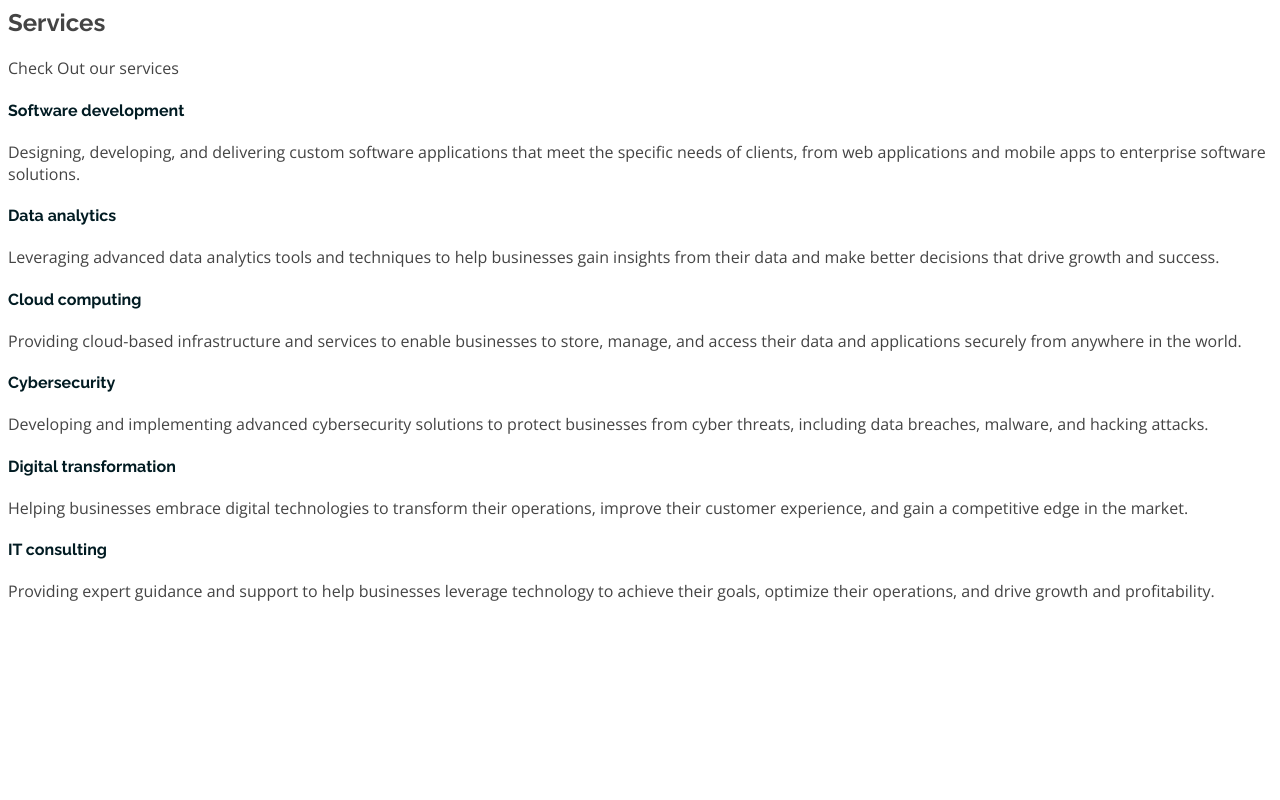
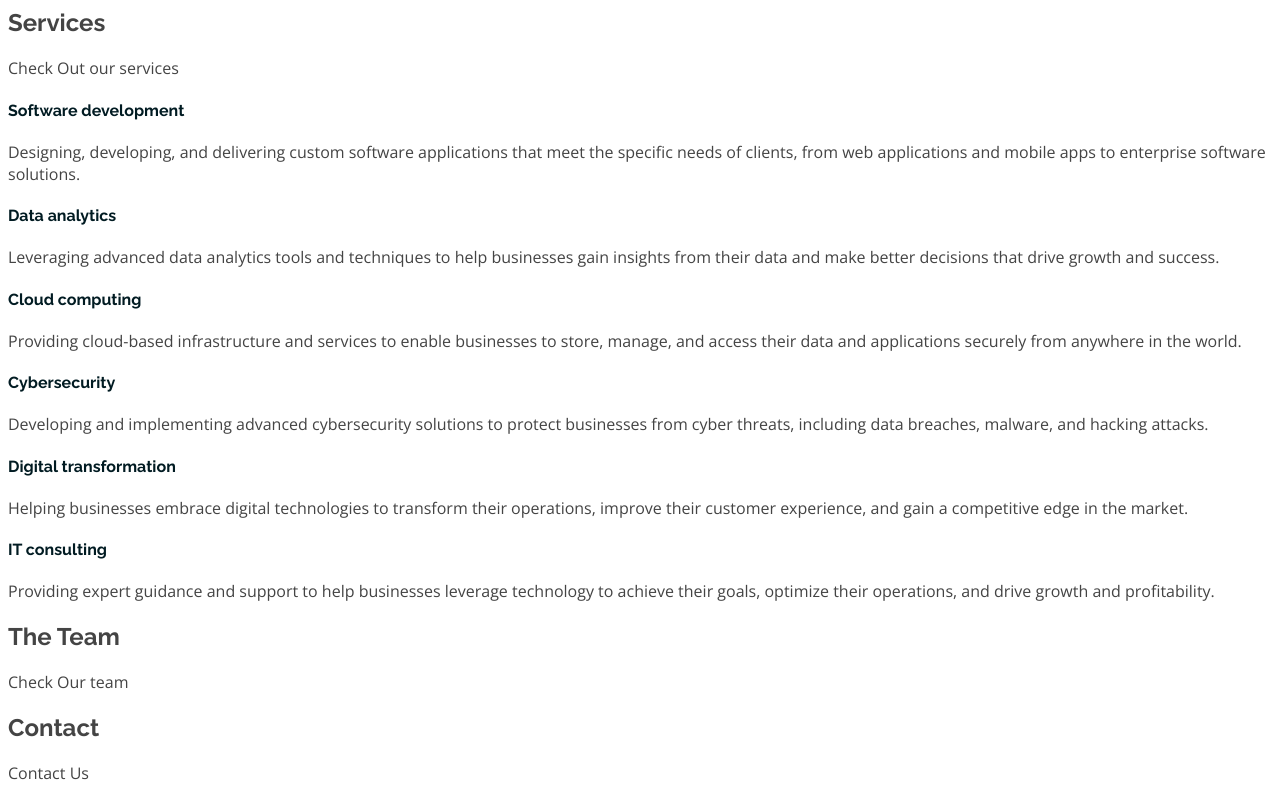
Before and after one commit to iamanduru/AnduruTech, a plain HTML site: page index.html in a window 1280 px wide. Shown: the part 5725-6525 px from the top of the page. Before the commit the page ends 6343 px from the top, so only its background shows below. Drawn offline with nearby package versions, Linux system fonts and the light colour scheme.

Commit message:
Contact Feature Added

```diff
--- a/index.html
+++ b/index.html
@@ -296,6 +296,43 @@
 
                 </div>
             </section><!--End of Services Section-->
-        </main>
+            <!--Testimonials-->
+            <!--Portfolio-->
+
+            <!--The Team-->
+            <section id="team" class="team section-bg">
+                <div class="container" data-aos="fade-up">
+
+                    <div class="section-title">
+                        <h2>The Team</h2>
+                        <p>Check Our team</p>
+                    </div>
+                </div>
+            </section>
+
+
+            <!--Contact section-->
+            <section id="contact" class="contact">
+                <div class="container" data-aos="fade-up">
+
+                    <div class="section-title">
+                        <h2>Contact</h2>
+                        <p>Contact Us</p>
+                    </div>
+
+                    <div class="row">
+
+                        <div class="col-lg-6">
+
+                            <div class="row">
+                                <div class="col-md-12">
+                                    <div class="info-box"></div>
+                                </div>
+                            </div>
+                        </div>
+                    </div>
+                </div>
+            </section>
+        </main> <!--End of main-->
     </body>
 </html>
```
